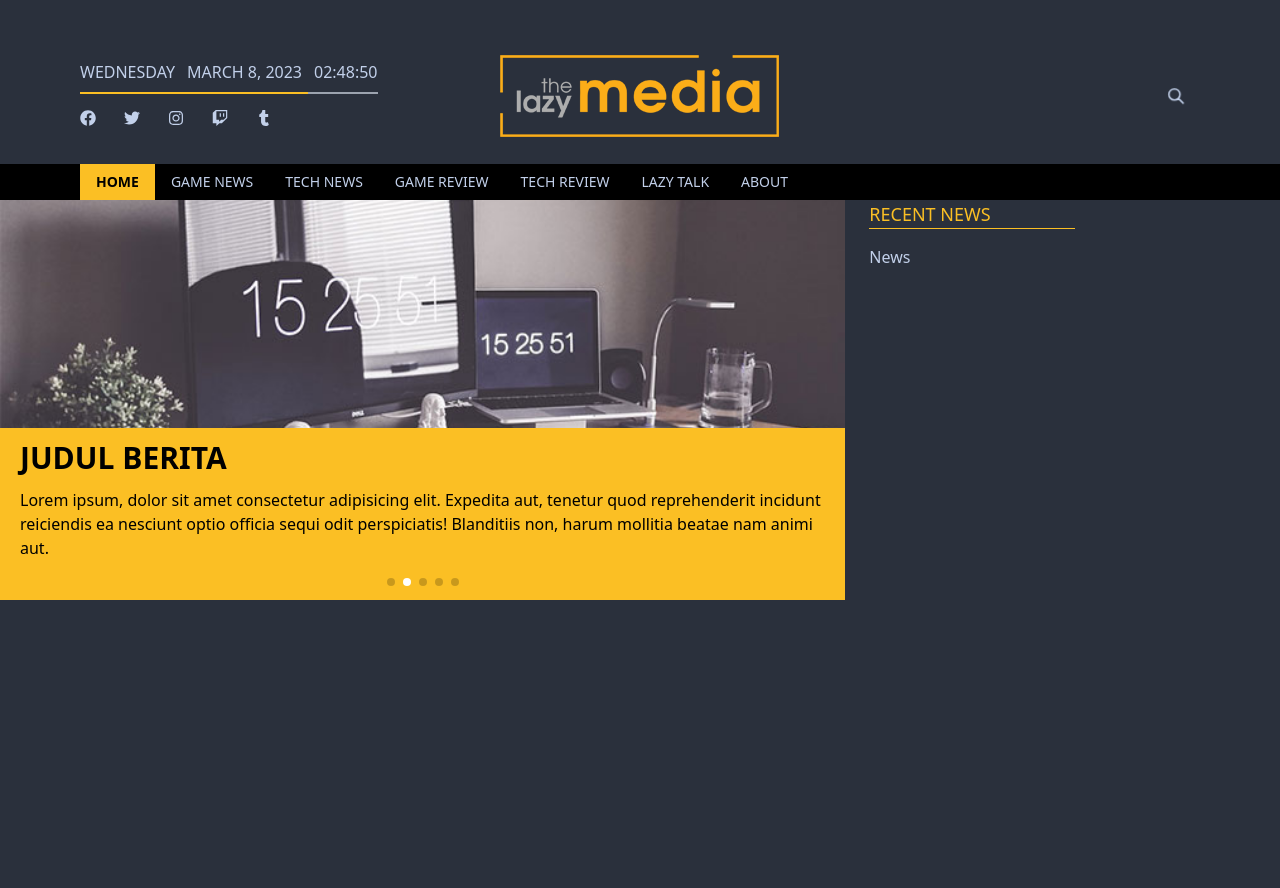
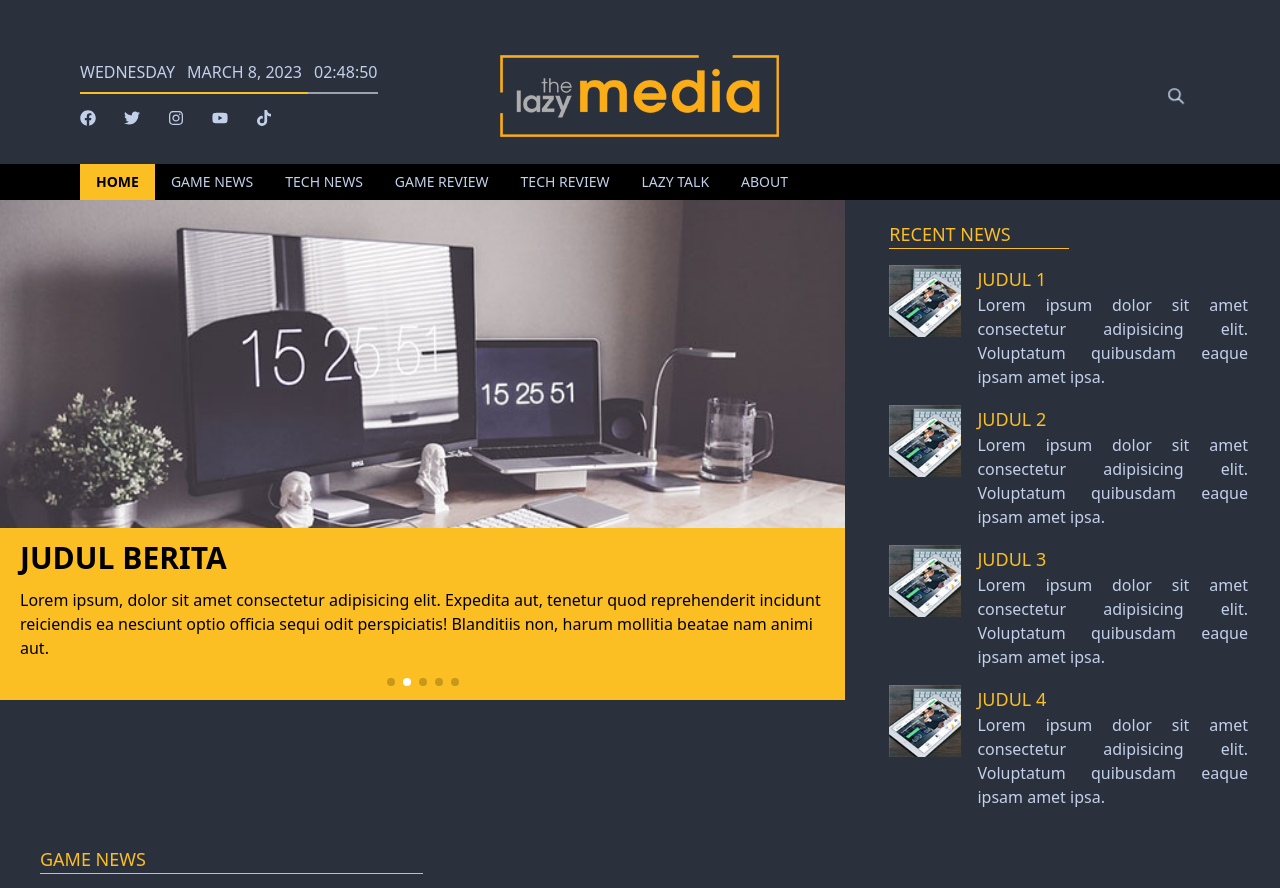
Before and after one commit to ryuujo/news-site, a React (Create React App) app: page / in a window 1280 px wide. Shown: the top 888 px of the page. Before the commit the page ends 800 px from the top, so only its background shows below. Built offline with nearby package versions, Linux system fonts and the light colour scheme; the HTML template or start-up script is replaced by a standard one.

Commit message:
added game news section

```diff
--- a/src/components/Navbar.jsx
+++ b/src/components/Navbar.jsx
@@ -16,7 +16,7 @@ function Navbar() {
             <Clock />
             <div className='inline-flex mt-4 space-x-7'>
               {sosmed.map((s) => (
-                <Link key={s.name} to={s.link}>
+                <Link key={s.name} to={s.link} target='_blank' rel="noopener noreferrer">
                   {s.render}
                 </Link>
               ))}
--- /dev/null
+++ b/src/components/NewsItemMini.jsx
@@ -0,0 +1,21 @@
+import React from 'react';
+import { Link } from 'react-router-dom';
+
+function NewsItemMini(props) {
+  const { image, title, description } = props;
+  return (
+    <Link to='/news/#'>
+      <div className='flex gap-4 mb-4'>
+        <div>
+          <img src={image} alt={title} className='w-20 md:w-52' />
+        </div>
+        <div>
+          <h4 className='text-primary uppercase text-lg'>{title}</h4>
+          <p className='text-justify'>{description}</p>
+        </div>
+      </div>
+    </Link>
+  );
+}
+
+export default NewsItemMini;
--- a/src/data/sosmed.js
+++ b/src/data/sosmed.js
@@ -2,24 +2,36 @@ import {
   FaFacebook,
   FaTwitter,
   FaInstagram,
-  FaTwitch,
-  FaTumblr,
+  FaYoutube,
+  FaTiktok,
 } from 'react-icons/fa';
 
 const sosmed = [
-  { name: 'facebook', link: 'https://facebook.com', render: <FaFacebook /> },
+  {
+    name: 'facebook',
+    link: 'https://www.facebook.com/thelazymonday',
+    render: <FaFacebook />,
+  },
   {
     name: 'twitter',
-    link: 'https://twitter.com/Renjiro_Junichi',
+    link: 'https://twitter.com/thelazymonday?lang=en',
     render: <FaTwitter />,
   },
-  { name: 'instagram', link: 'https://instagram.com', render: <FaInstagram /> },
   {
-    name: 'twitch',
-    link: 'https://twitch.tv/Renjiro_Junichi',
-    render: <FaTwitch />,
+    name: 'instagram',
+    link: 'https://www.instagram.com/thelazymonday/',
+    render: <FaInstagram />,
   },
-  { name: 'tumblr', link: '#', render: <FaTumblr /> },
+  {
+    name: 'youtube',
+    link: 'https://www.youtube.com/channel/UCbb5TgzYFaLw0_QYxMvxDdg',
+    render: <FaYoutube />,
+  },
+  {
+    name: 'tiktok',
+    link: 'https://www.tiktok.com/@thelazyshorts',
+    render: <FaTiktok />,
+  },
 ];
 
 export default sosmed;
--- a/src/index.css
+++ b/src/index.css
@@ -9,7 +9,7 @@
 .swiperSlideDiv {
   position: relative;
   width: 100%;
-  height: 400px;
+  height: 500px;
 }
 
 .swiperSlideImg {
--- a/src/pages/Home.jsx
+++ b/src/pages/Home.jsx
@@ -1,16 +1,46 @@
 import Slider from '../components/Slider';
+import NewsItemMini from '../components/NewsItemMini';
+
+import image from '../assets/img/pop_right1.jpg';
 
 function Home() {
   return (
-    <div className='block md:grid md:gap-6 md:grid-cols-3'>
-      <div className='col-span-2 mb-5 md:mb-0'>
+    <div className='block md:grid md:gap-x-6 md:grid-cols-3'>
+      <div className='col-span-2'>
         <Slider />
       </div>
-      <div className='col-span-2 px-5 md:col-span-1 md:px-0'>
+      <div className='col-span-2 px-5 md:col-span-1 md:pr-8 pt-5'>
         <h3 className=' md:w-1/2 uppercase text-primary text-lg bold border-b border-b-primary mb-2 md:mb-4'>
           Recent News
         </h3>
-        <div>News</div>
+        {[...Array(4)].map((d, i) => (
+          <NewsItemMini
+            image={image}
+            title={`Judul ${i + 1}`}
+            description='Lorem ipsum dolor sit amet consectetur adipisicing elit. Voluptatum
+          quibusdam eaque ipsam amet ipsa.'
+            key={i}
+          />
+        ))}
+      </div>
+      <div className='col-span-2 px-5 md:px-10 pt-5'>
+        <h3 className=' md:w-1/2 uppercase text-primary text-lg bold border-b border-b-primary mb-2 md:mb-4'>
+          Game News
+        </h3>
+        <div className='block md:grid md:grid-cols-2 md:gap-8'>
+          <div>Big size news</div>
+          <div>
+            {[...Array(3)].map((d, i) => (
+              <NewsItemMini
+                image={image}
+                title={`Judul ${i + 1}`}
+                description='Lorem ipsum dolor sit amet consectetur adipisicing elit. Voluptatum
+          quibusdam eaque ipsam amet ipsa.'
+                key={i}
+              />
+            ))}
+          </div>
+        </div>
       </div>
     </div>
   );
```
